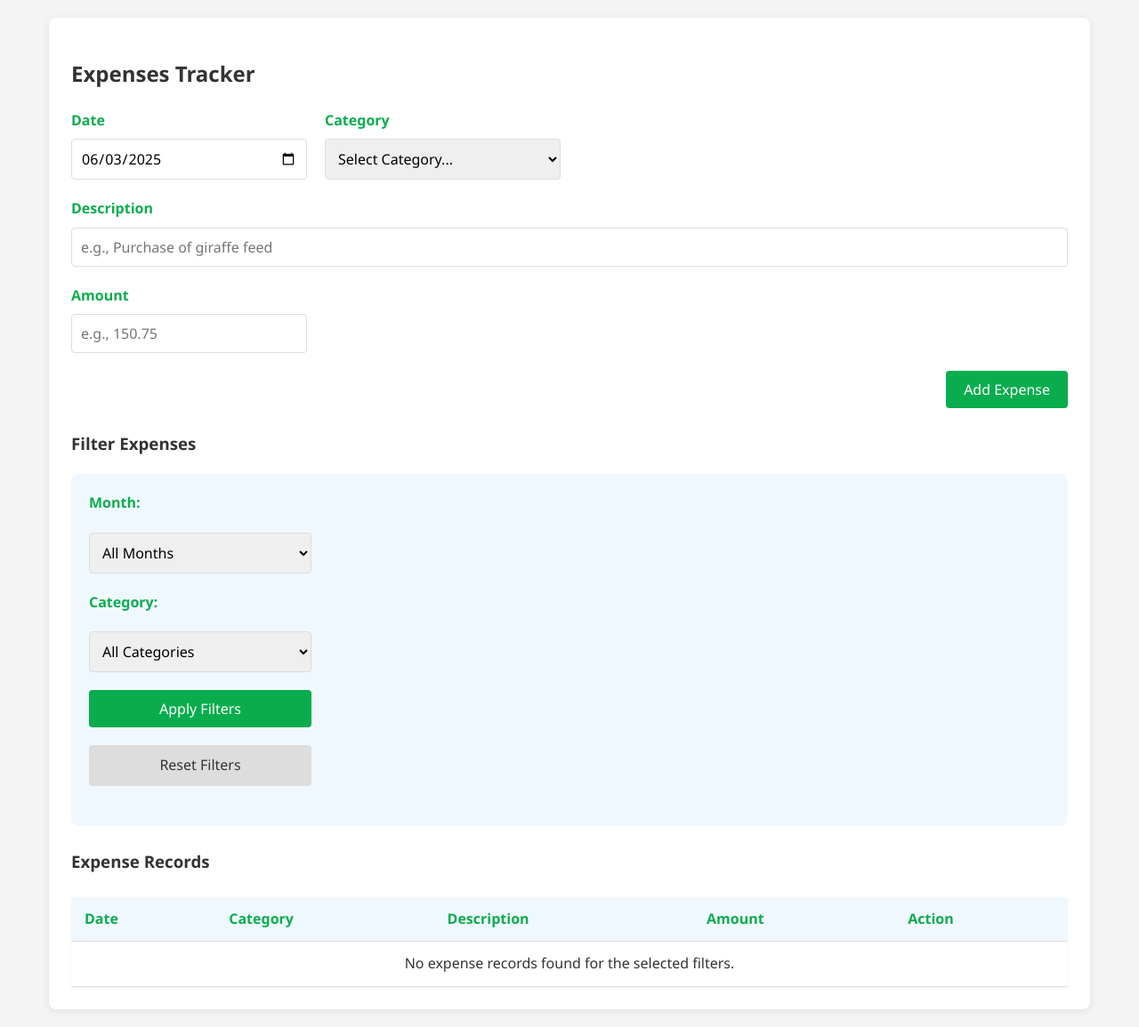
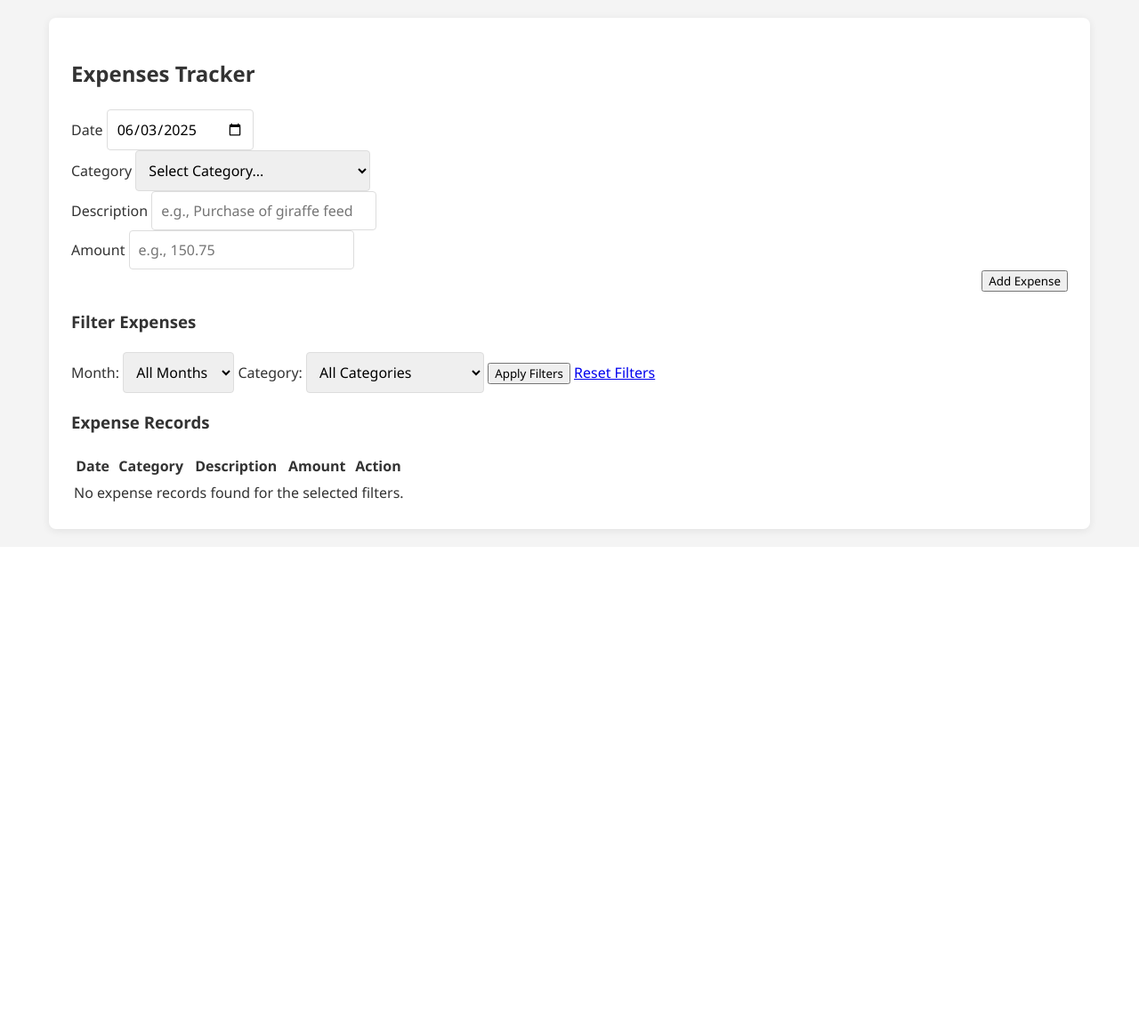
Before and after one commit to abdulbaree-ai/for-deepseek, a Flask app: page /expenses in a window 1280 px wide. Shown: the part 222-1377 px from the top of the page at 89% size. After the commit the page ends 825 px from the top, so only its background shows below. Run offline with Flask 3, Linux system fonts and the light colour scheme; data that the repository does not hold is empty; some libraries are stand-ins or nearby versions.

Commit message:
base.html

```diff
--- a/templates/base.html
+++ b/templates/base.html
@@ -4,6 +4,7 @@
     <meta charset="UTF-8">
     <meta name="viewport" content="width=device-width, initial-scale=1.0">
     <title>The Wildlife Experience Center Finance Tracker</title>
+    <link href="/static/css/output.css" rel="stylesheet"> {# Ensure this path is correct for your compiled Tailwind CSS #}
     <style>
         :root {
             --primary-color: #0aad4e; /* Deep green */
@@ -16,6 +17,7 @@
             --success-color: #2ecc71; /* Green for success */
             --border-radius: 8px;
         }
+        /* The following custom CSS is largely superseded by Tailwind, but kept for fallback/specific overrides */
         * {
             box-sizing: border-box;
             font-family: 'Segoe UI', Tahoma, Geneva, Verdana, sans-serif;
@@ -80,27 +82,14 @@
             border-radius: var(--border-radius); /* Apply border-radius to all corners if tabs are separate */
             box-shadow: 0 2px 10px rgba(0,0,0,0.08);
         }
-        form {
-            display: grid;
-            grid-template-columns: repeat(auto-fit, minmax(250px, 1fr)); /* Responsive form columns */
-            gap: 20px;
-            margin-bottom: 25px;
-        }
-        .form-group {
-            margin-bottom: 0; /* Gap handles spacing */
-        }
-        label {
-            display: block;
-            margin-bottom: 8px;
-            font-weight: bold;
-            color: var(--primary-color);
-        }
+        /* Form, button, and table styles are now largely handled by Tailwind classes in specific templates */
+        /* Keeping basic definitions for general elements not explicitly styled by Tailwind in templates */
         input[type="text"],
         input[type="date"],
         input[type="number"],
         input[type="month"],
         select {
-            width: 100%;
+            /* These are general styles, specific Tailwind classes in templates will override */
             padding: 10px;
             border: 1px solid var(--medium-gray);
             border-radius: 4px;
@@ -110,118 +99,6 @@
             outline: none;
             border-color: var(--primary-color);
             box-shadow: 0 0 0 2px rgba(44, 122, 77, 0.2);
-        }
-        button, .btn {
-            background-color: var(--primary-color);
-            color: white;
-            border: none;
-            padding: 10px 20px;
-            border-radius: 4px;
-            cursor: pointer;
-            text-decoration: none;
-            display: inline-block;
-            font-size: 1em;
-            transition: background-color 0.3s;
-            text-align: center;
-        }
-        button:hover, .btn:hover {
-            background-color: #1e5638; /* Darker shade of primary */
-        }
-        .btn-danger {
-            background-color: var(--danger-color);
-        }
-        .btn-danger:hover {
-            background-color: #c0392b; /* Darker red */
-        }
-        .btn-secondary {
-            background-color: var(--medium-gray);
-            color: var(--text-color);
-        }
-        .btn-secondary:hover {
-            background-color: #b0b0b0;
-        }
-
-        table {
-            width: 100%;
-            border-collapse: collapse;
-            margin-top: 25px;
-            box-shadow: 0 1px 3px rgba(0,0,0,0.05);
-        }
-        th, td {
-            padding: 12px 15px;
-            text-align: left;
-            border-bottom: 1px solid var(--medium-gray);
-        }
-        th {
-            background-color: var(--secondary-color);
-            font-weight: bold;
-            color: var(--primary-color);
-        }
-        tbody tr:hover {
-            background-color: #f9f9f9;
-        }
-        .dashboard-cards {
-            display: grid;
-            grid-template-columns: repeat(auto-fit, minmax(220px, 1fr));
-            gap: 20px;
-            margin-bottom: 25px;
-        }
-        .card {
-            background-color: white;
-            padding: 20px;
-            border-radius: var(--border-radius);
-            box-shadow: 0 2px 5px rgba(0,0,0,0.1);
-            border-left: 5px solid var(--primary-color);
-        }
-        .card h3 {
-            margin-top: 0;
-            margin-bottom:10px;
-            color: var(--primary-color);
-            font-size: 1.1em;
-        }
-        .card .value {
-            font-size: 1.8em;
-            font-weight: bold;
-            margin-bottom: 5px;
-        }
-        .card .period {
-            font-size: 0.9em;
-            color: #777;
-        }
-        .positive { color: var(--primary-color); }
-        .negative { color: var(--danger-color); }
-
-        .chart-container {
-            margin-top: 30px;
-            padding: 20px;
-            background-color: white;
-            border-radius: var(--border-radius);
-            box-shadow: 0 2px 5px rgba(0,0,0,0.1);
-            height: auto; /* Adjust as needed, or make responsive */
-            min-height: 350px;
-        }
-        .chart-container img {
-            max-width: 100%;
-            height: auto;
-            display: block;
-            margin: 0 auto;
-        }
-        .filters {
-            background-color: var(--secondary-color);
-            padding: 20px;
-            border-radius: var(--border-radius);
-            margin-bottom: 25px;
-            display: flex;
-            flex-wrap: wrap;
-            gap: 15px;
-            align-items: center;
-        }
-        .filters label {
-            margin-bottom: 0; /* Handled by flex gap */
-            margin-right: 5px;
-        }
-        .filters select, .filters input {
-            margin-right: 10px; /* Space before next element or button */
         }
         .alert {
             padding: 15px;
@@ -273,6 +150,9 @@
 </head>
 <body>
     <div class="container">
+        {# Tailwind Test Indicator #}
+        <div class="bg-green-500 w-8 h-8 rounded-full fixed top-4 right-4 z-50 flex items-center justify-center text-white text-xs font-bold shadow-lg" title="Tailwind OK"></div>
+
         <header>
             <h1>The Wildlife Experience Center</h1>
             <h2>Finance Tracker</h2>
@@ -283,12 +163,14 @@
             <a href="{{ url_for('sales') }}" class="tab {% if request.endpoint == 'sales' %}active{% endif %}">Sales</a>
             <a href="{{ url_for('expenses') }}" class="tab {% if request.endpoint == 'expenses' %}active{% endif %}">Expenses</a>
             <a href="{{ url_for('salaries') }}" class="tab {% if request.endpoint == 'salaries' %}active{% endif %}">Salaries</a>
-            <a href="{{ url_for('reports') }}" class="tab {% if request.endpoint == 'reports' %}active{% endif %}">Reports</a> {# ADD THIS LINE #}
+            <a href="{{ url_for('reports') }}" class="tab {% if request.endpoint == 'reports' %}active{% endif %}">Reports</a>
         </nav>
 
         {% with messages = get_flashed_messages(with_categories=true) %}
             {% if messages %}
                 {% for category, message in messages %}
+                    {# Flash messages are now handled by Flowbite in individual templates #}
+                    {# This block is mostly for fallback if a template doesn't implement Flowbite alerts #}
                     <div class="alert alert-{{ category }}">{{ message }}</div>
                 {% endfor %}
             {% endif %}
@@ -298,5 +180,8 @@
             {% block content %}{% endblock %}
         </main>
     </div>
+
+    {# Flowbite JavaScript - placed before closing </body> tag #}
+    <script src="https://cdnjs.cloudflare.com/ajax/libs/flowbite/2.3.0/flowbite.min.js"></script>
 </body>
 </html>
```
